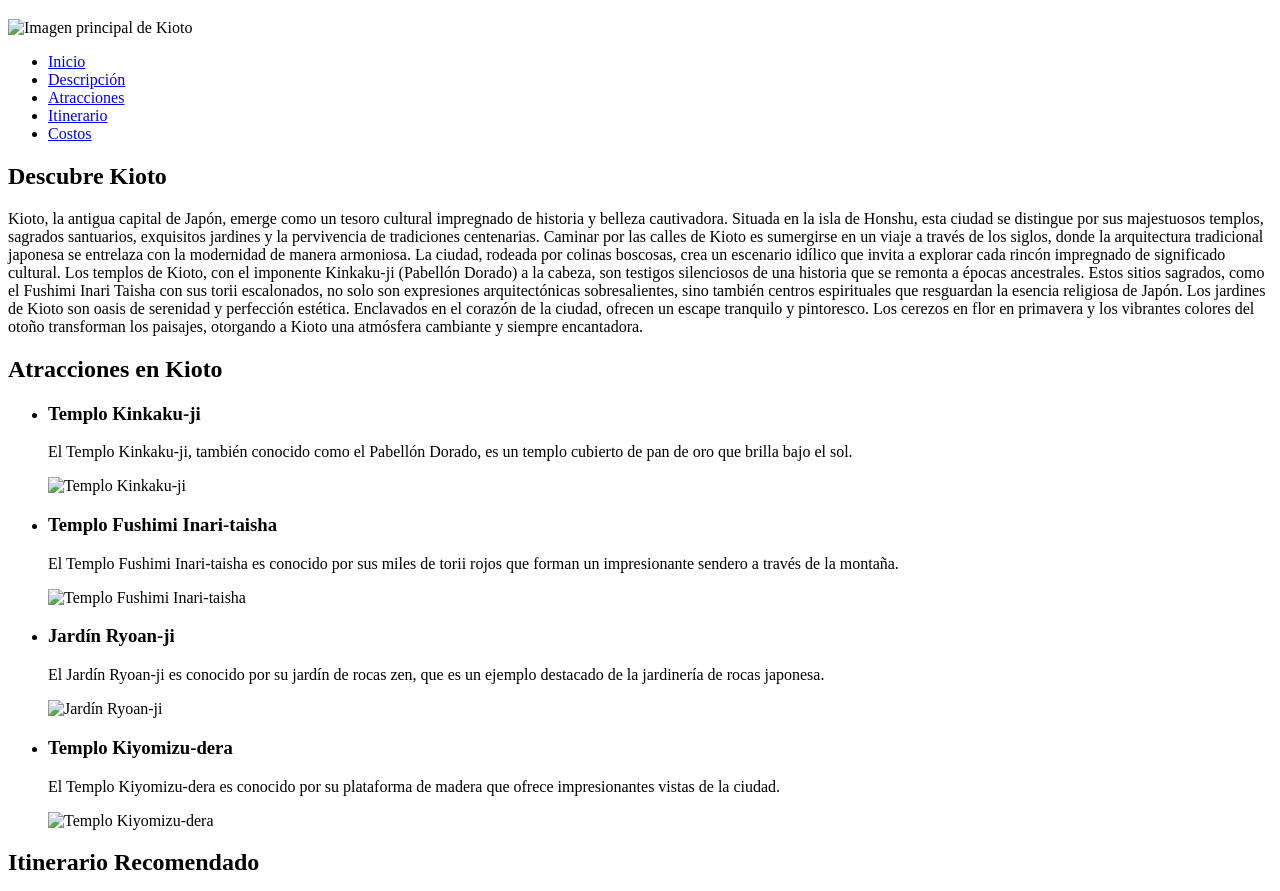
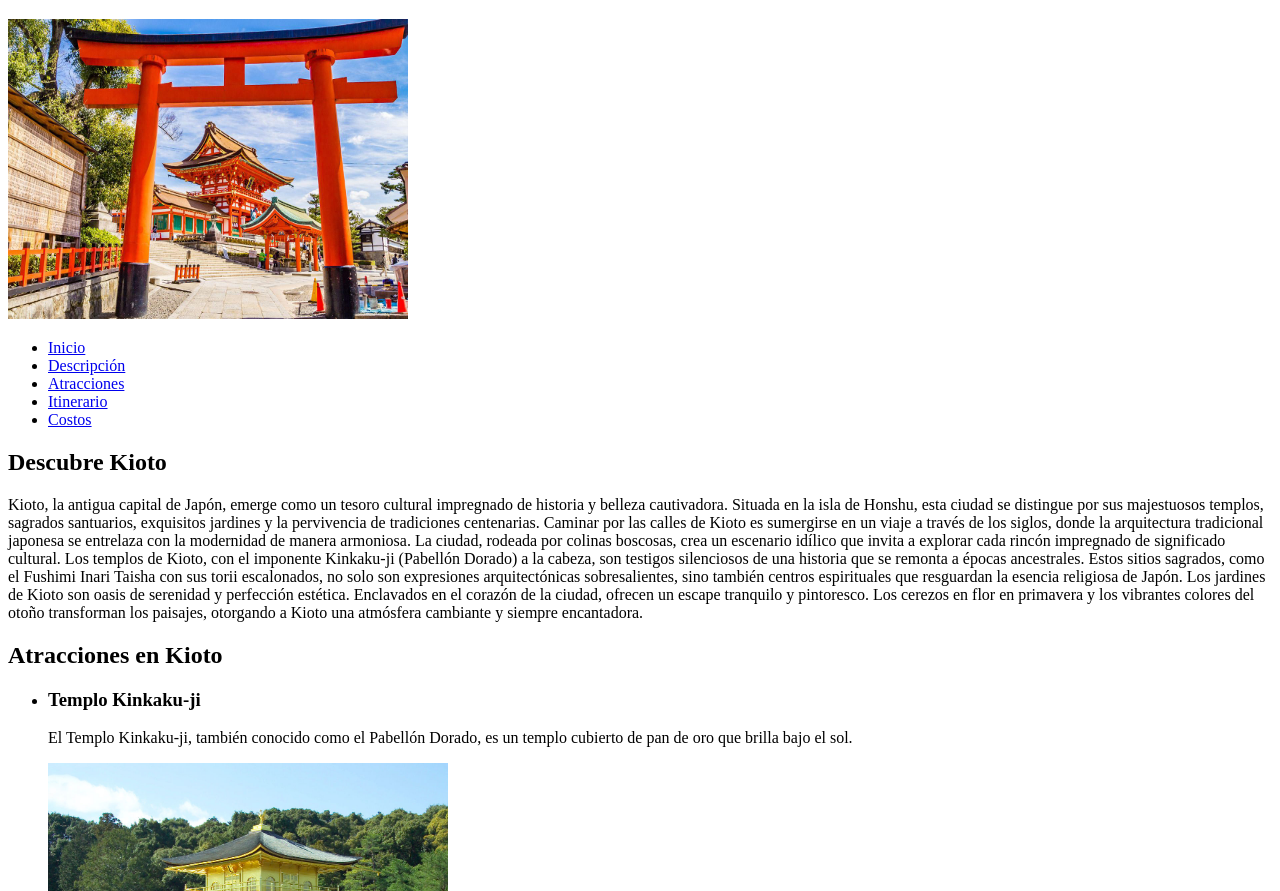
Before and after one commit to santiagoNS2/travel_partners_agency-CSS, a plain HTML site: page Destinos/kioto.html in a window 1280 px wide. Shown: the part 61-952 px from the top of the page. Drawn offline with Linux system fonts and the light colour scheme.

Commit message:
[1]prueba de rutas kioto

```diff
--- a/Destinos/kioto.html
+++ b/Destinos/kioto.html
@@ -4,13 +4,13 @@
     <meta charset="UTF-8" />
     <meta name="viewport" content="width=device-width, initial-scale=1.0" />
     <title>Kioto</title>
-    <link rel="icon" href="Imagenes/Kioto.png" type="image/x-icon">
+    <link rel="icon" href="./../Imagenes/Kioto.png" type="image/x-icon">
   </head>
   <body>
     <header>
       <h1>Kioto - La Ciudad de los Templos</h1>
       <img
-        src="Imagenes/kioto_principal.jpg"
+        src="./../Imagenes/kioto_principal.jpg"
         alt="Imagen principal de Kioto"
         width="400"
         height="300"
@@ -48,7 +48,7 @@
               un templo cubierto de pan de oro que brilla bajo el sol.
             </p>
             <img
-              src="Imagenes/Templo Kinkaku-ji.jpg"
+              src="./../Imagenes/Templo Kinkaku-ji.jpg"
               alt="Templo Kinkaku-ji"
               width="400"
               height="300"
@@ -61,7 +61,7 @@
               rojos que forman un impresionante sendero a través de la montaña.
             </p>
             <img
-              src="Imagenes/fushimi_inari.jpg"
+              src="./../Imagenes/fushimi_inari.jpg"
               alt="Templo Fushimi Inari-taisha"
               width="500"
               height="300"
@@ -74,7 +74,7 @@
               un ejemplo destacado de la jardinería de rocas japonesa.
             </p>
             <img
-              src="Imagenes/Jardin Ryoan-ji.jpg"
+              src="./../Imagenes/Jardin Ryoan-ji.jpg"
               alt="Jardín Ryoan-ji"
               width="400"
               height="300"
@@ -87,7 +87,7 @@
                 ofrece impresionantes vistas de la ciudad.
                 </p>
                 <img
-                src="Imagenes/Kiyomizu-dera.jpg"
+                src="./../Imagenes/Kiyomizu-dera.jpg"
                 alt="Templo Kiyomizu-dera"
                 width="400"
                 height="300"
```
